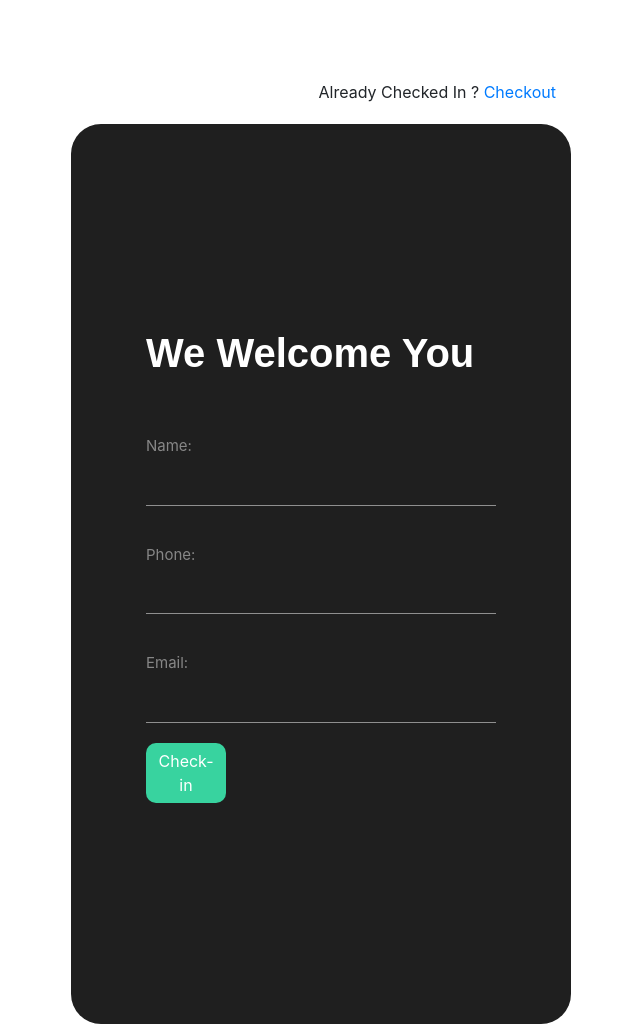
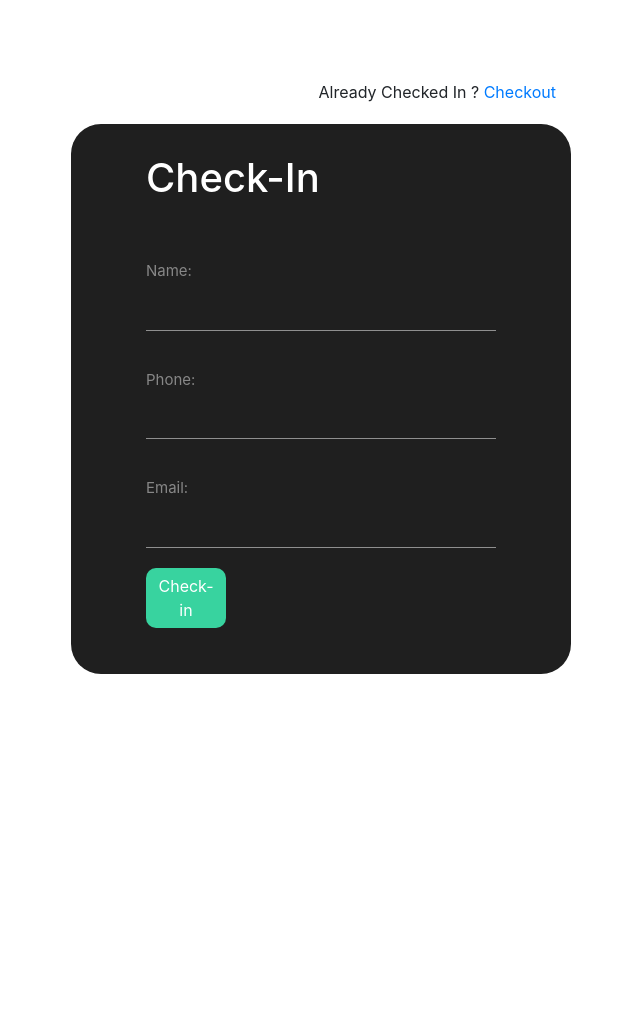
Before and after one commit to nightwarrior-xxx/Zeus, a Django app: page /god/ in a window 1280 px wide. Shown: the part 100-1124 px from the top of the page, without its empty margins (319-959 px from the left). After the commit the page ends 774 px from the top, so only its background shows below. Run offline with Django 3.2, Linux system fonts and the light colour scheme; the visitor is signed in with stand-in values (Sample User, id 1); some libraries are stand-ins or nearby versions.

Commit message:
[Modified] Templates and [Fixed] ReCheck-in Bug

```diff
--- a/zeus/god/forms.py
+++ b/zeus/god/forms.py
@@ -34,8 +34,8 @@ class HostSignUp(UserCreationForm):
         phone = self.cleaned_data.get('phone')
         user = Host.objects.filter(phone=phone)
         if user.exists():
-            raise forms.ValidationError('Phone number alredy exists')
-        return  email
+            raise forms.ValidationError('Phone number already exists')
+        return phone
 
     def clean(self):
         data = self.cleaned_data
--- a/zeus/god/templates/auth/clientRegistration.html
+++ b/zeus/god/templates/auth/clientRegistration.html
@@ -30,10 +30,10 @@
             </div>
         </div>
 
-        <div class="form-container">
+        <div class="guest-form-container">
             <form action="{% url 'god:client' %}" method="POST">
                     {% csrf_token %}
-                    <h1>We Welcome You</h1><br><br>
+                    <h1>Check-In</h1><br><br>
                     {% for field in form %}
                         <p>
                         <span class="subtitle">{{field.label_tag}}</span><br>
--- a/zeus/god/templates/auth/hostLogin.html
+++ b/zeus/god/templates/auth/hostLogin.html
@@ -19,7 +19,7 @@
                         {% endfor %}
                     {% endif %}
                 </div>
-            <div class="form-container">
+            <div class="login-form-container">
                 <form action="" method="POST">
                     {% csrf_token %}
                     <h1>Login</h1><br><br>
--- a/zeus/god/views.py
+++ b/zeus/god/views.py
@@ -1,25 +1,31 @@
-from django.shortcuts import render, redirect, reverse
-from django.contrib.auth import login, authenticate, logout
-from django.contrib import messages
-from .forms import HostSignUp, HostLogin, ClientRegistration, Checkout
-from .models import Host, Clients
-from django.contrib.auth.models import User
-from django.contrib.auth.decorators import login_required
-from django.utils import timezone
-from django.core.mail import send_mail
-from django.template.loader import render_to_string
-from django.conf import settings
-from sendsms import api
+
 import os
+
 from sendgrid import SendGridAPIClient
 from sendgrid.helpers.mail import Mail
 from twilio.rest import Client
 
+from sendsms import api
+from django.conf import settings
+from .models import Host, Clients
+from .forms import HostLogin, HostSignUp, ClientRegistration, Checkout
+from django.utils import timezone
+from django.contrib import messages
+from django.core.mail import send_mail
+from django.contrib.auth.models import User
+from django.template.loader import render_to_string
+from django.shortcuts import render, redirect, reverse
+from django.contrib.auth.decorators import login_required
+from django.contrib.auth import login, authenticate, logout
 
+
+
+# Function based view for home page
 def home(request):
     return render(request, 'home.html', {})
 
 
+# Function based view for Host Registration
 def hostSignup(request):
     if request.method == "POST":
         form = HostSignUp(request.POST)
@@ -39,7 +45,7 @@ def hostSignup(request):
                 messages.success(request, 'Registration success')
                 return redirect(reverse('hostSignup'))
     else:
-        form = HostSignUp()
+        form = HostSignUp(None)
 
     context = {
         "form": form
@@ -48,6 +54,7 @@ def hostSignup(request):
     return render(request, 'auth/hostSignup.html', context)
 
 
+# Function based view for Host Login
 def hostLogin(request):
     if request.user.is_authenticated:
         return redirect(reverse('home'))
@@ -84,6 +91,7 @@ def hostCloseMeeting(request):
     return redirect(reverse('home'))
 
 
+# Function based view for Guest Registration
 @login_required(login_url='hostLogin')
 def clientRegister(request):
     if request.method == "POST":
@@ -93,34 +101,35 @@ def clientRegister(request):
             name = form.cleaned_data.get('name')
             phone = form.cleaned_data.get('phone')
             email = form.cleaned_data.get('email')
-            user=None
             altUser = Clients.objects.filter(email=email, phone=phone)
             print(altUser)
             if altUser.exists():
-                user=altUser
+                user = Clients.objects.get(name=altUser[0])
                 user.inMeeting = True
-                user.checkInTime=timezone.now()
-                user.checkOutTime=timezone.now()
+                user.checkInTime = timezone.now()
+                user.checkOutTime = timezone.now()
+                user.save()
             else:
                 user = Clients(name=name, phone=phone, email=email)
+                user.inMeeting=True
                 user.checkInTime = timezone.now()
                 user.checkOutTime = timezone.now()
                 user.save()
             print(name, phone, email, user)
-            print(user.checkInTime, user.inMeeting)
+            print(user.checkInTime, Clients.objects.get(name=user.name).inMeeting)
             if user is not None:
 
-                #Sending Email to Host
-                m = "Hey {host}, {guest} just checkin-in for the meeting. {guest}'s email  is {email} and phone number is {phoneNum}".format(
+                # # Sending Email to Host
+                m = "Hey {host}, {guest} just checked-in for the meeting. {guest}'s email  is {email} and phone number is {phoneNum}".format(
                     host=request.user.username,
                     guest=user.name,
                     email=user.email,
-                    phoneNum=phone
+                    phoneNum=user.phone
                 )
                 message = Mail(
                     from_email=os.environ.get('DEFAULT_FROM_EMAIL'),
                     to_emails=request.user.email,
-                    subject='Check=In meeting done',
+                    subject='Check-In from new Guest',
                     html_content=m)
 
                 sg = SendGridAPIClient(os.environ.get('SENDGRID_API_KEY'))
@@ -128,7 +137,8 @@ def clientRegister(request):
                 print(response.status_code, response.body, response.headers)
                 print('Email send')
 
-                #SMS send to host
+
+                # SMS send to host
                 smsContext = {
                     "host": request.user.username,
                     "guestName": user.name,
@@ -153,14 +163,9 @@ def clientRegister(request):
                 except:
                     print('SMS send failed')
 
-                messages.success(request, 'Thanks for Checking-In')
+                messages.success(request, 'Thanks for Checking-In. Enjoy the meeting.')
                 print(user, user.checkInTime, user.checkOutTime)
                 return redirect(reverse('god:client'))
-
-        else:
-            messages.error(
-                request, 'Please try again')
-            return redirect(reverse('god:client'))
 
     else:
         form = ClientRegistration(None)
@@ -178,7 +183,6 @@ def ClientCheckout(request):
         form = Checkout(request.POST)
         if form.is_valid():
             name = form.cleaned_data.get('name')
-
             email = form.cleaned_data.get('email')
             phone = form.cleaned_data.get('phone')
             user = Clients.objects.get(email=email, phone=phone)
@@ -205,8 +209,8 @@ def ClientCheckout(request):
                 sg = SendGridAPIClient(os.environ.get('SENDGRID_API_KEY'))
                 response = sg.send(message)
                 print(response.status_code, response.body, response.headers)
+                return redirect(reverse('god:client'))
 
-                return redirect(reverse('god:client'))
             else:
                 messages.error(request, 'Please enter details correctly')
                 return redirect(reverse('god:ClientCheckout'))
--- a/zeus/static/css/style.css
+++ b/zeus/static/css/style.css
@@ -116,3 +116,35 @@ body {
 .submit-btn:hover{
 	box-shadow: 2px 2px 2px #55acee;
 }
+
+.login-form-container {
+	width: 500px;
+	height: 600px;
+	margin-top: 20px;
+	display: flex;
+	flex-direction: column;
+	justify-content: center;
+	align-items: center;
+	border-radius: 30px;
+	background-color: #1f1f1f;
+}
+
+.login-form-container h1{
+	color: white;
+}
+
+.guest-form-container {
+	width: 500px;
+	height: 550px;
+	margin-top: 20px;
+	display: flex;
+	flex-direction: column;
+	justify-content: center;
+	align-items: center;
+	border-radius: 30px;
+	background-color: #1f1f1f;
+}
+
+.guest-form-container h1{
+	color: white;
+}
```
